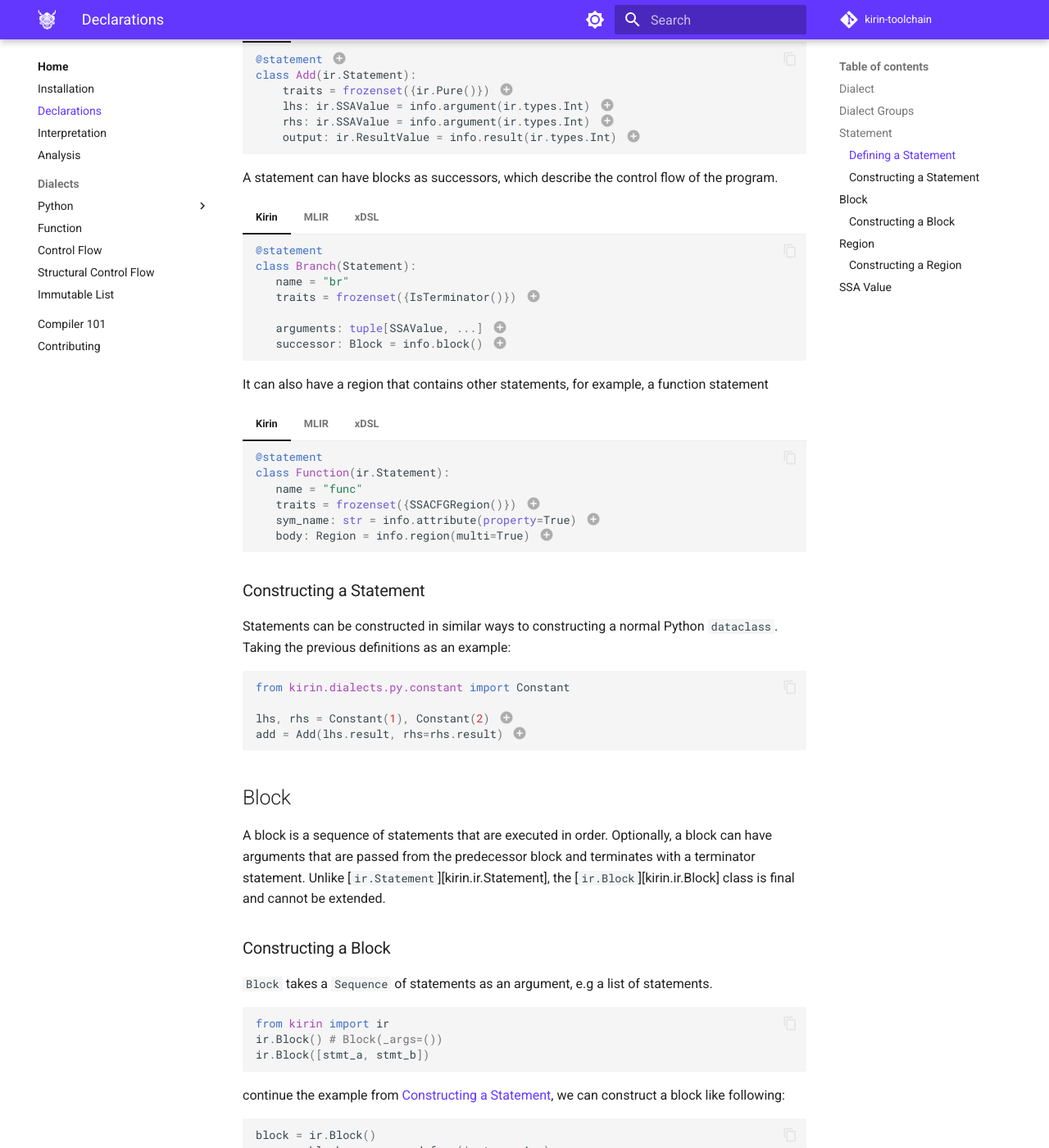
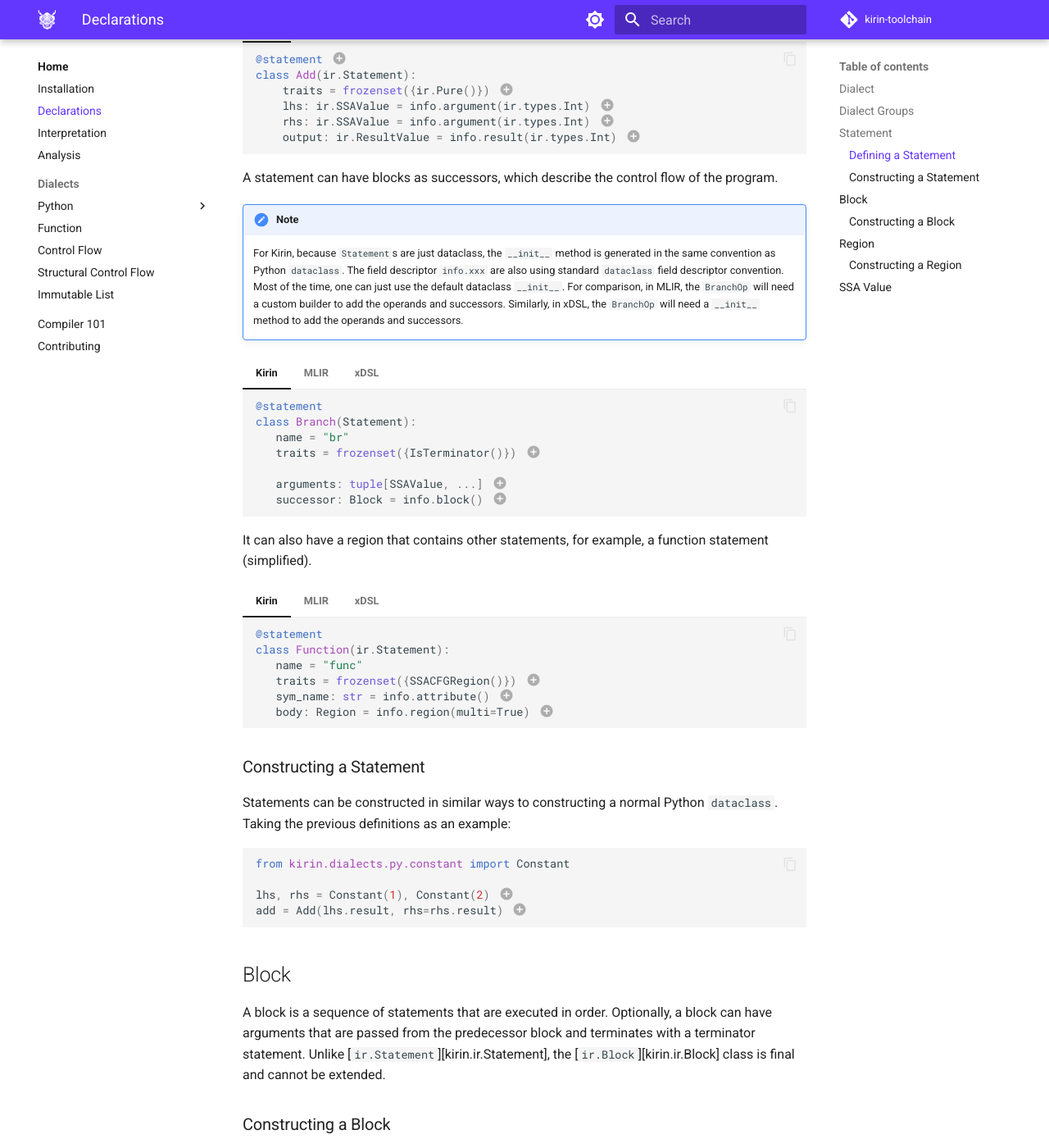
Before and after one commit to hmyuuu/kirin, an MkDocs documentation site: the page built from docs/def.md, in a window 1280 px wide and 1400 px high, scrolled down 2745 px. Shown: the whole window at 82% size. Built offline with MkDocs 1.6.1 and Material for MkDocs 9.7.7, drawn with Linux system fonts in a browser that asks for light colours; comment, search, counter and statistics services are not loaded; the version menu is left out; some of the changed lines change nothing that is shown.

Commit message:
add comparison with mlir and xDSL in declaration (#306)

````diff
--- a/docs/def.md
+++ b/docs/def.md
@@ -128,11 +128,33 @@
 === "MLIR"
 
     ```mlir
+    class MyOp<string mnemonic, list<Trait> traits = []> :
+        Op<MyDialect, mnemonic, traits>;
+
+    def dialect_MyOp : MyOp<"awesome"> {
+        let summary = "my awesome statement";
+
+        let description = [{my awesome statement}];
+
+        let arguments = (
+            // some inputs, e.g ins F64ElementsAttr:$value from the MLIR Toy example
+        );
+
+        let results = (
+            // some outputs, e.g outs F64Tensor from the MLIR Toy example
+        );
+      }
     ```
 
 === "xDSL"
 
     ```python
+    from xdsl.irdl import IRDLOperation, irdl_op_definition, traits_def
+
+    @irdl_op_definition
+    class MyStatement(IRDLOperation):
+        name = "awesome"
+        traits = traits_def(Pure())
     ```
 
 Like a function, a statement can have multiple inputs and outputs.
@@ -157,14 +179,40 @@
 === "MLIR"
 
     ```mlir
+    def dialect_Add : MyOp<"add"> {
+        let summary = "my add statement";
+
+        let description = [{my add statement}];
+
+        let arguments = (
+            AnySignlessInteger:$lhs,
+            AnySignlessInteger:$rhs
+        );
+
+        let results = (outs I64:$output);
+    }
     ```
 
 === "xDSL"
 
     ```python
+    from xdsl.irdl import IRDLOperation, irdl_op_definition, traits_def
+
+    @irdl_op_definition
+    class Add(IRDLOperation):
+        T: ClassVar = VarConstraint("T", signlessIntegerLike)
+        lhs = operand_def(T)
+        rhs = operand_def(T)
+        result = result_def(T)
+        assembly_format = "$lhs `,` $rhs attr-dict `:` type($result)"
     ```
 
 A statement can have blocks as successors, which describe the control flow of the program.
+
+!!! note
+    For Kirin, because `Statement`s are just dataclass, the `__init__` method is generated
+    in the same convention as Python `dataclass`. The field descriptor `info.xxx` are also using
+    standard `dataclass` field descriptor convention. Most of the time, one can just use the default dataclass `__init__`. For comparison, in MLIR, the `BranchOp` will need a custom builder to add the operands and successors. Similarly, in xDSL, the `BranchOp` will need a `__init__` method to add the operands and successors.
 
 === "Kirin"
 
@@ -185,14 +233,43 @@
 === "MLIR"
 
     ```mlir
+    def BranchOp : CF_Op<"br", [
+       DeclareOpInterfaceMethods<BranchOpInterface, ["getSuccessorForOperands"]>,
+       Pure, Terminator
+     ]> {
+        let arguments = (ins Variadic<AnyType>:$destOperands);
+        let successors = (successor AnySuccessor:$dest);
+
+        let builders = [
+            OpBuilder<(ins "Block *":$dest,
+                CArg<"ValueRange", "{}">:$destOperands), [{
+            $_state.addSuccessors(dest);
+            $_state.addOperands(destOperands);
+            }]>];
+    }
     ```
 
 === "xDSL"
 
     ```python
+    from xdsl.irdl import IRDLOperation, irdl_op_definition, traits_def
+
+    @irdl_op_definition
+    class BranchOp(IRDLOperation):
+        """Branch operation"""
+
+        name = "cf.br"
+
+        arguments = var_operand_def()
+        successor = successor_def()
+
+        traits = traits_def(IsTerminator(), BranchOpHasCanonicalizationPatterns())
+
+        def __init__(self, dest: Block, *ops: Operation | SSAValue):
+           super().__init__(operands=[[op for op in ops]], successors=[dest])
     ```
 
-It can also have a region that contains other statements, for example, a function statement
+It can also have a region that contains other statements, for example, a function statement (simplified).
 
 === "Kirin"
 
@@ -201,7 +278,7 @@
     class Function(ir.Statement):
        name = "func"
        traits = frozenset({SSACFGRegion()}) # (1)!
-       sym_name: str = info.attribute(property=True) # (2)!
+       sym_name: str = info.attribute() # (2)!
        body: Region = info.region(multi=True) # (3)!
     ```
 
@@ -213,11 +290,41 @@
 === "MLIR"
 
     ```mlir
+    def FuncOp : Func_Op<"func", [
+        AffineScope, AutomaticAllocationScope,
+        FunctionOpInterface, IsolatedFromAbove, OpAsmOpInterface
+    ]> {
+        let arguments = (ins SymbolNameAttr:$sym_name);
+        let regions = (region AnyRegion:$body);
+
+        let builders = [OpBuilder<(ins
+           "StringRef":$name, "FunctionType":$type,
+           CArg<"ArrayRef<NamedAttribute>", "{}">:$attrs,
+           CArg<"ArrayRef<DictionaryAttr>", "{}">:$argAttrs)
+        >];
+        let hasCustomAssemblyFormat = 1;
+    }
     ```
 
 === "xDSL"
 
     ```python
+    @irdl_op_definition
+    class FuncOp(IRDLOperation):
+        name = "func.func"
+        traits = traits_def(
+            IsolatedFromAbove(), SymbolOpInterface(), FuncOpCallableInterface()
+        )
+        body = region_def()
+        sym_name = prop_def(StringAttr)
+
+        def __init__(
+            self,
+            name: str,
+            region: Region | type[Region.DEFAULT] = Region.DEFAULT,
+        ):
+            properties: dict[str, Attribute | None] = {"sym_name": StringAttr(name)}
+            super().__init__(properties=properties, regions=[region])
     ```
 
 ### Constructing a Statement
````
